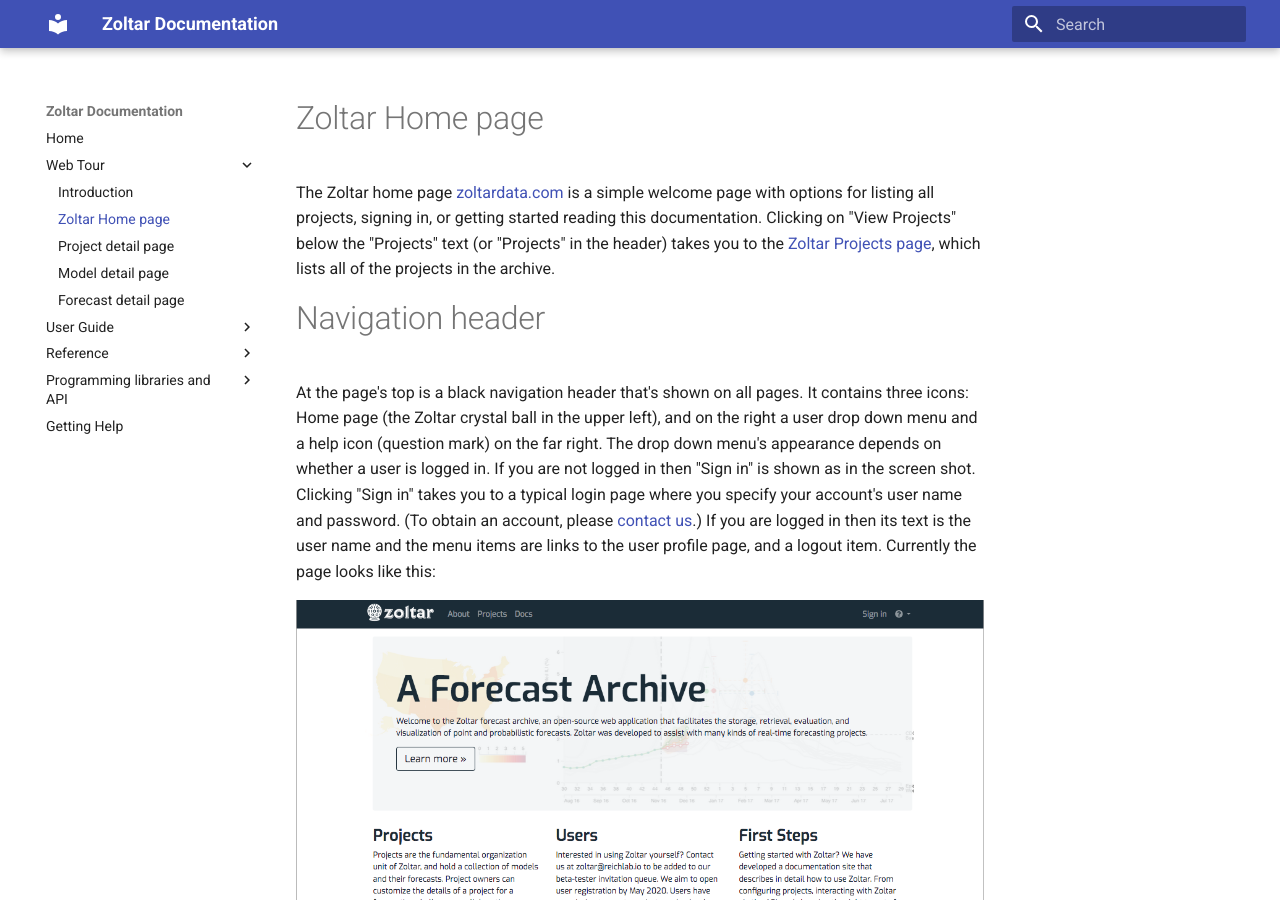
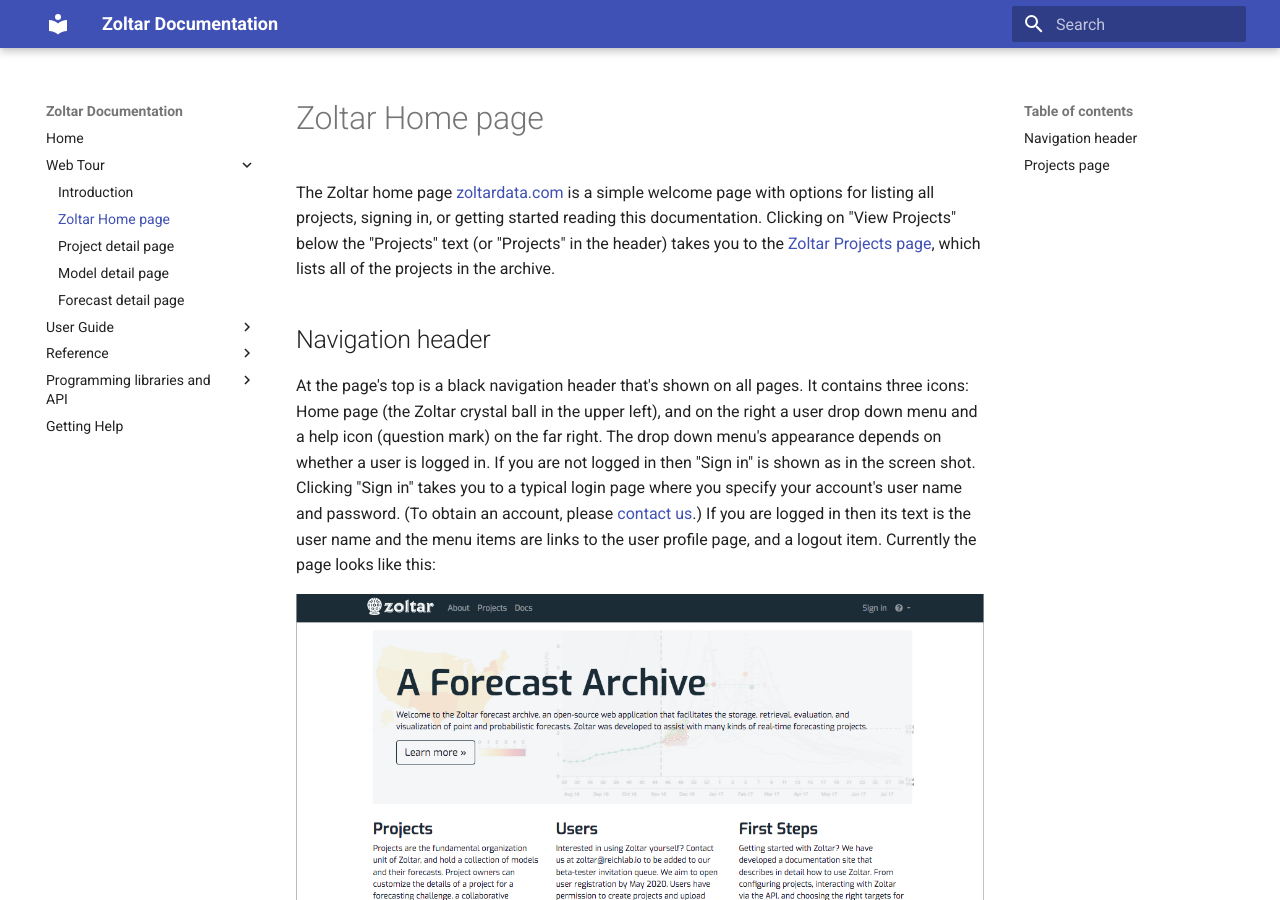
Before and after one commit to reichlab/docs.zoltardata, an MkDocs documentation site: the page built from docs/HomePage.md, in a window 1280 px wide and 900 px high. Built offline with MkDocs 1.6.1 and Material for MkDocs 9.7.7, drawn with Linux system fonts in a browser that asks for light colours.

Commit message:
fixed some TOC issues

```diff
--- a/docs/HomePage.md
+++ b/docs/HomePage.md
@@ -3,14 +3,14 @@
 The Zoltar home page [zoltardata.com](https://www.zoltardata.com/) is a simple welcome page with options for listing all projects, signing in, or getting started reading this documentation. Clicking on "View Projects" below the "Projects" text (or "Projects" in the header) takes you to the [Zoltar Projects page](https://www.zoltardata.com/projects), which lists all of the projects in the archive.
 
 
-# Navigation header
+## Navigation header
 
 At the page's top is a black navigation header that's shown on all pages. It contains three icons: Home page (the Zoltar crystal ball in the upper left), and on the right a user drop down menu and a help icon (question mark) on the far right. The drop down menu's appearance depends on whether a user is logged in. If you are not logged in then "Sign in" is shown as in the screen shot. Clicking "Sign in" takes you to a typical login page where you specify your account's user name and password. (To obtain an account, please [contact us](index.md#contact).) If you are logged in then its text is the user name and the menu items are links to the user profile page, and a logout item. Currently the page looks like this:
 
 ![Zoltar Home page](img/home-page.png "Zoltar Home page")
 
 
-# Projects page
+## Projects page
 
 A *project* is a collection of *forecast models* and their *forecasts*, and is described in more detail below. The projects page shows basic project information, including name, owner, description, and (in the "Summary" column) information about the number of models and forecasts in the project. Currently the page looks like this:
 
```
Also changed, not shown: docs/Scoring.md (+1 -1 lines).
